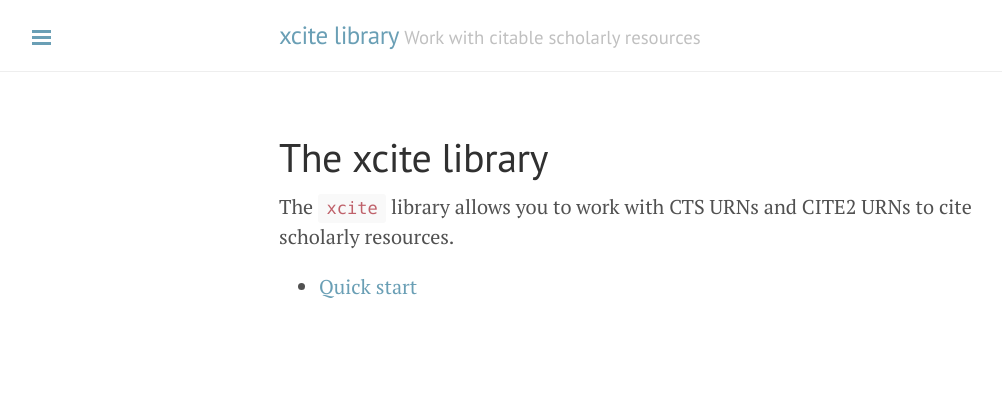
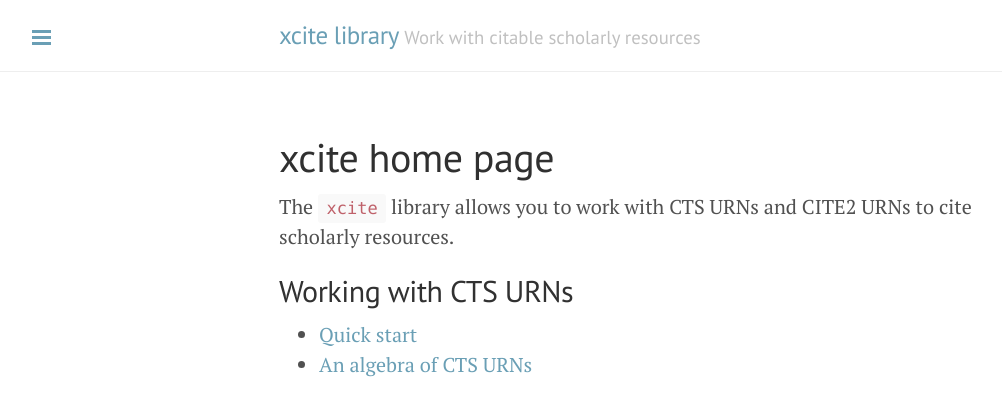
Before and after one commit to cite-architecture/xcite, a Jekyll site: the page built from docs/index.md, in a window 1280 px wide. Shown: the top 416 px of the page, without its empty margins (1-1003 px from the left). Built offline with Jekyll 4.4.1, drawn with Linux system fonts in a browser that asks for light colours.

Commit message:
Reorg tut

```diff
--- a/docs/_config.yml
+++ b/docs/_config.yml
@@ -10,7 +10,7 @@ tagline:          'Work with citable scholarly resources'
 description:      'A library for working with canonicaly citable scholarly resources'
 
 url: 'http://cite-architecture.org'
-baseurl: '/code/citelibs/xcite/'
+baseurl: '/xcite/'
 
 
 author:
--- a/docs/index.md
+++ b/docs/index.md
@@ -1,8 +1,12 @@
 ---
 layout: page
-title: The xcite library
+title: "xcite home page"
 ---
 
 The `xcite` library allows you to work with CTS URNs and CITE2 URNs to cite scholarly resources.
 
--  [Quick start](quick)
+
+## Working with CTS URNs
+
+-  [Quick start](ctsurn-quick/)
+-  [An algebra of CTS URNs](cts-algebra)
```
Also changed, not shown: docs/cts-algebra.md (renamed from docs/quick/cts-algebra.md), docs/ctsurn-quick/index.md (renamed from docs/quick/index.md), tut/cts-algebra.md (renamed from shared/src/main/tut/quick/cts-algebra.md), tut/ctsurn-quick/index.md (renamed from shared/src/main/tut/quick/index.md), tut/index.md (renamed from shared/src/main/tut/index.md).
